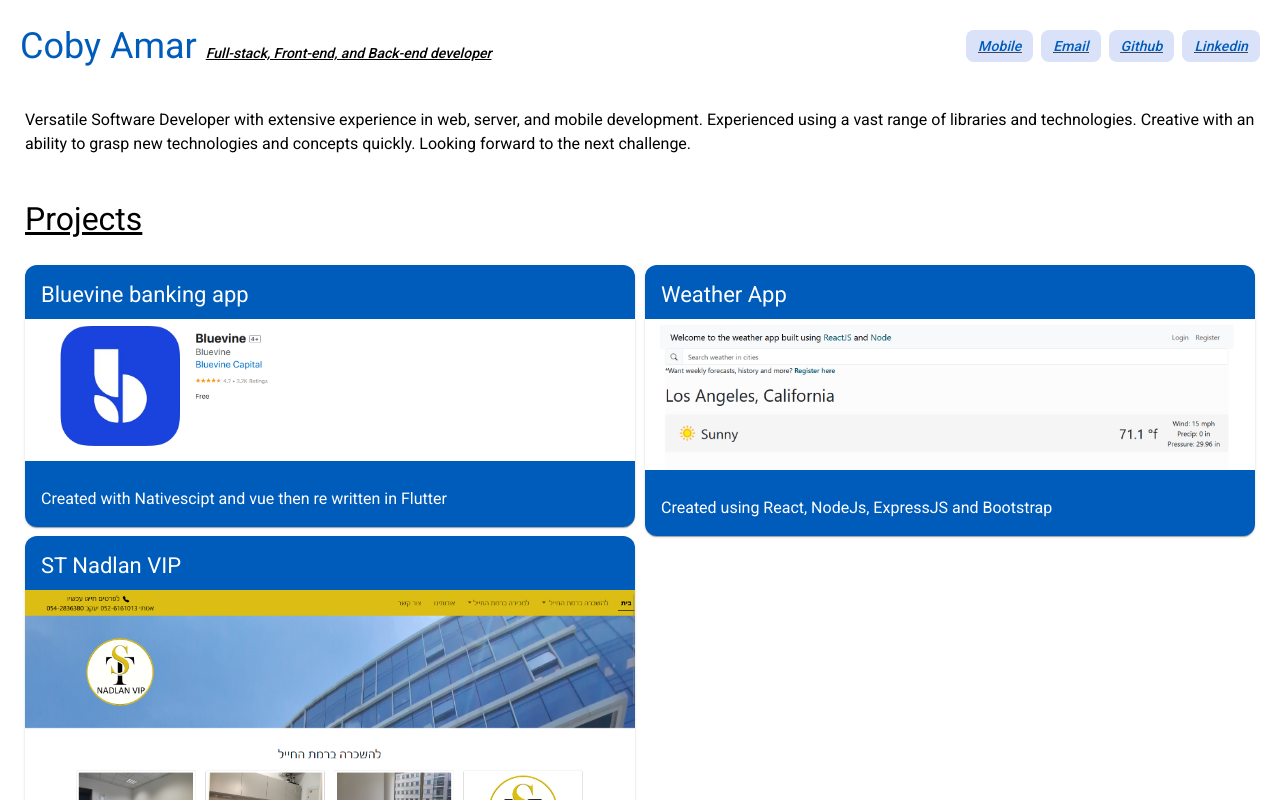
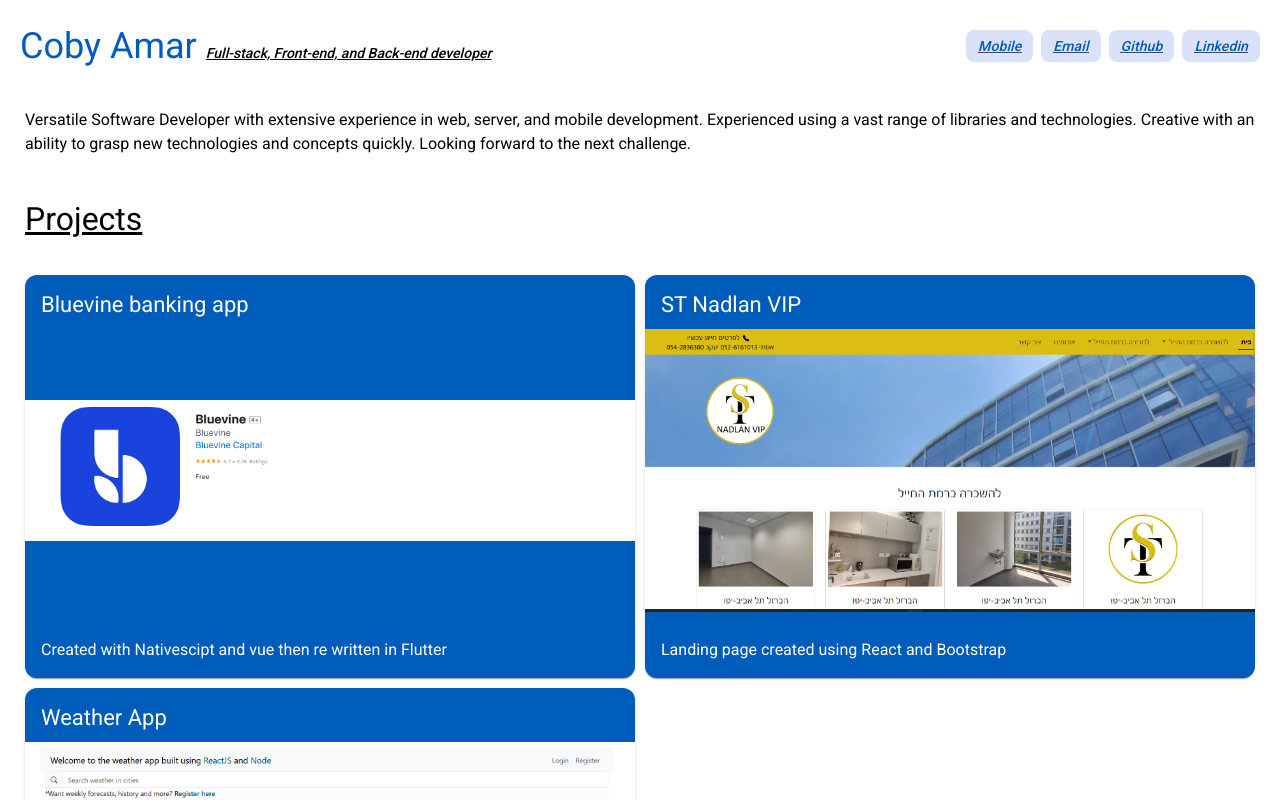
Before and after one commit to Coby-Amar/portfolio, an Angular app: page / in a window 1280 px wide. Shown: the top 800 px of the page. Built offline with nearby package versions, Linux system fonts and the light colour scheme.

Commit message:
fix spacing and rows and order

```diff
--- a/src/components/main/main.component.css
+++ b/src/components/main/main.component.css
@@ -29,6 +29,7 @@
         display: grid;
         grid-template-columns: 1fr 1fr;
         column-gap: 10px;
+        row-gap: 10px;
     }
 
     .projects h2 {
@@ -42,10 +43,11 @@
     .project {
         background-color: var(--mat-sys-primary);
         color: var(--mat-sys-on-primary);
+        height: 100%;
     }
 
     .project img {
-        object-fit: scale-down;
+        object-fit: contain;
         width: 100%;
         height: 100%;
         padding: 10px 0;
--- a/src/components/main/main.component.ts
+++ b/src/components/main/main.component.ts
@@ -19,17 +19,17 @@
       link: 'https://apps.apple.com/us/app/bluevine/id1486393311',
     },
     {
+      title: 'ST Nadlan VIP',
+      img: 'nadlanvip-preview.png',
+      description: 'Landing page created using React and Bootstrap',
+      link: 'https://nadlanvip.com',
+    },
+    {
       title: 'Weather App',
       img: 'react-node-weather.png',
       description: 'Created using React, NodeJs, ExpressJS and Bootstrap',
       link: 'http://react-node.cobyamar.click',
     },
-    {
-      title: 'ST Nadlan VIP',
-      img: 'nadlanvip-preview.png',
-      description: 'Landing page created using React and Bootstrap',
-      link: 'https://nadlanvip.com',
-    }
   ]
   experiences = [
     {
```
